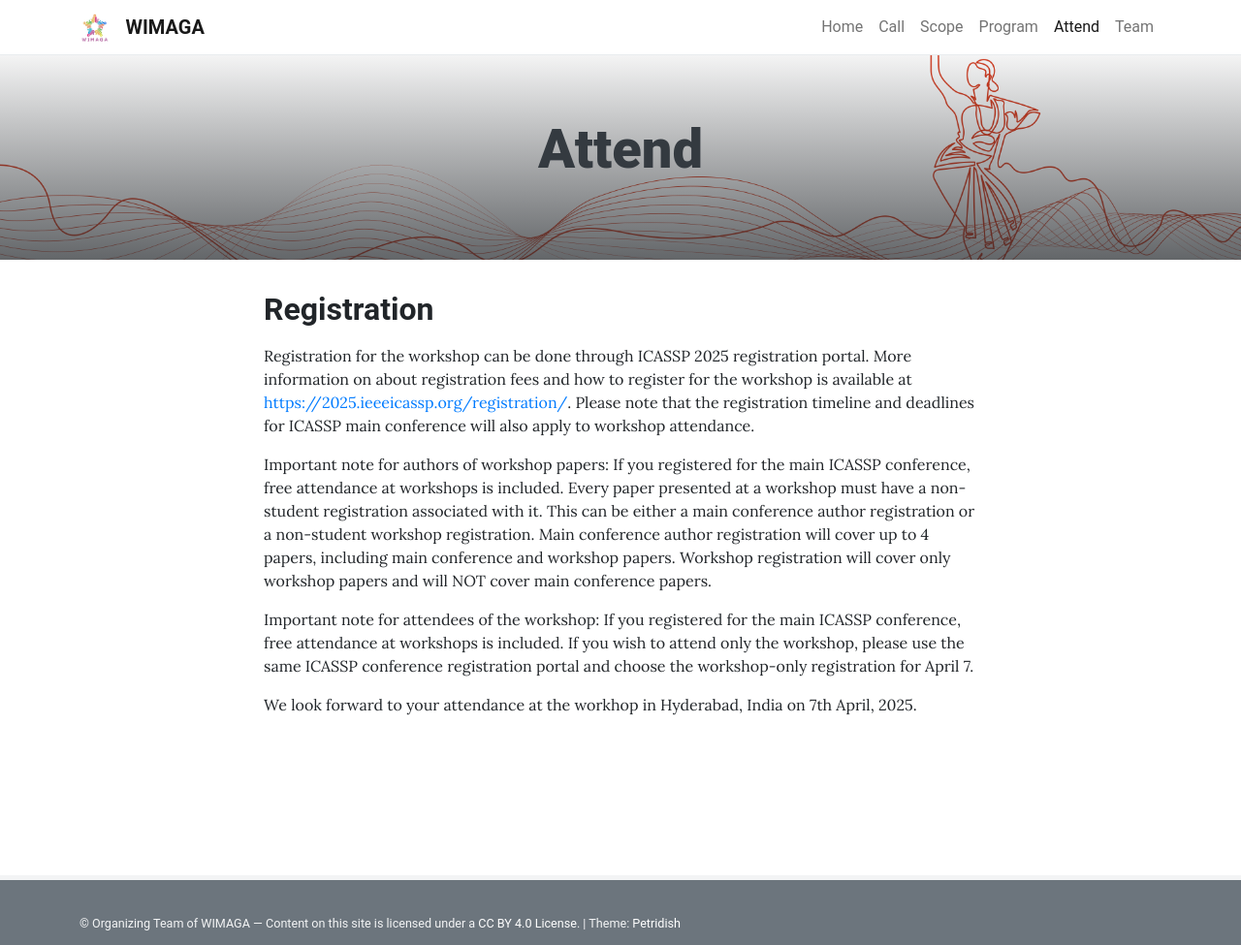
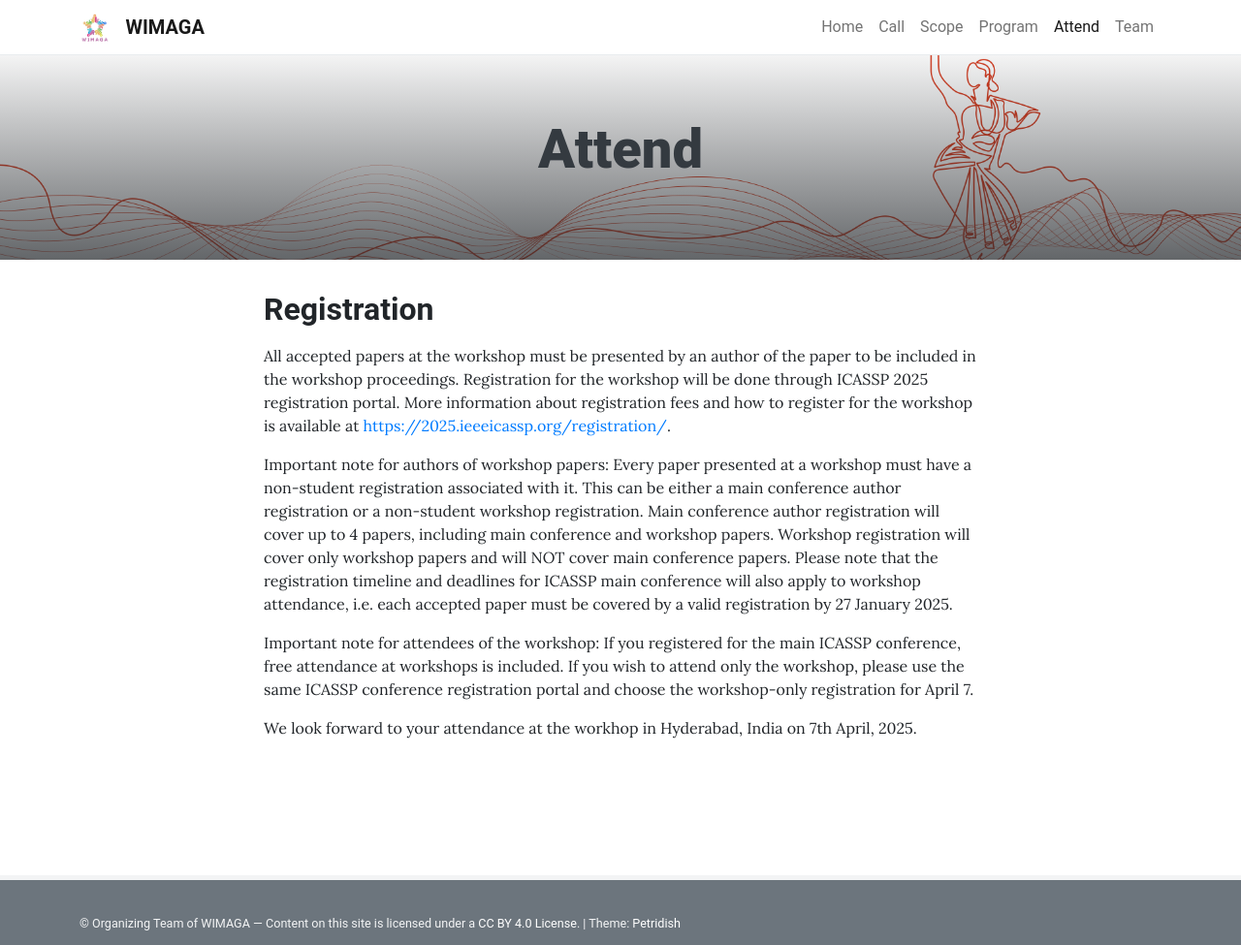
Before and after one commit to WIMAGA/wimaga.github.io, a Jekyll site: the page built from pages/attend.md, in a window 1280 px wide. Shown: the whole page at 97% size. Built offline with Jekyll 4.4.1, drawn with Linux system fonts in a browser that asks for light colours.

Commit message:
Update attend.md

```diff
--- a/pages/attend.md
+++ b/pages/attend.md
@@ -5,9 +5,9 @@ permalink: /attend/
 ---
 
 ## **<span style="color:$gray-800">Registration</span>**
-Registration for the workshop can be done through ICASSP 2025 registration portal. More information on about registration fees and how to register for the workshop is available at [https://2025.ieeeicassp.org/registration/](https://2025.ieeeicassp.org/registration/). Please note that the registration timeline and deadlines for ICASSP main conference will also apply to workshop attendance.
+All accepted papers at the workshop must be presented by an author of the paper to be included in the workshop proceedings. Registration for the workshop will be done through ICASSP 2025 registration portal. More information about registration fees and how to register for the workshop is available at [https://2025.ieeeicassp.org/registration/](https://2025.ieeeicassp.org/registration/).
 
-Important note for authors of workshop papers: If you registered for the main ICASSP conference, free attendance at workshops is included. Every paper presented at a workshop must have a non-student registration associated with it. This can be either a main conference author registration or a non-student workshop registration. Main conference author registration will cover up to 4 papers, including main conference and workshop papers. Workshop registration will cover only workshop papers and will NOT cover main conference papers.
+Important note for authors of workshop papers: Every paper presented at a workshop must have a non-student registration associated with it. This can be either a main conference author registration or a non-student workshop registration. Main conference author registration will cover up to 4 papers, including main conference and workshop papers. Workshop registration will cover only workshop papers and will NOT cover main conference papers. Please note that the registration timeline and deadlines for ICASSP main conference will also apply to workshop attendance, i.e. each accepted paper must be covered by a valid registration by 27 January 2025.
 
 Important note for attendees of the workshop: If you registered for the main ICASSP conference, free attendance at workshops is included. If you wish to attend only the workshop, please use the same ICASSP conference registration portal and choose the workshop-only registration for April 7.
 
```
